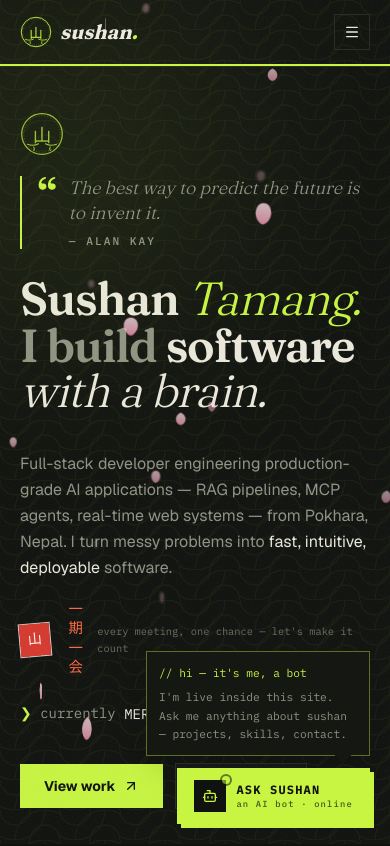
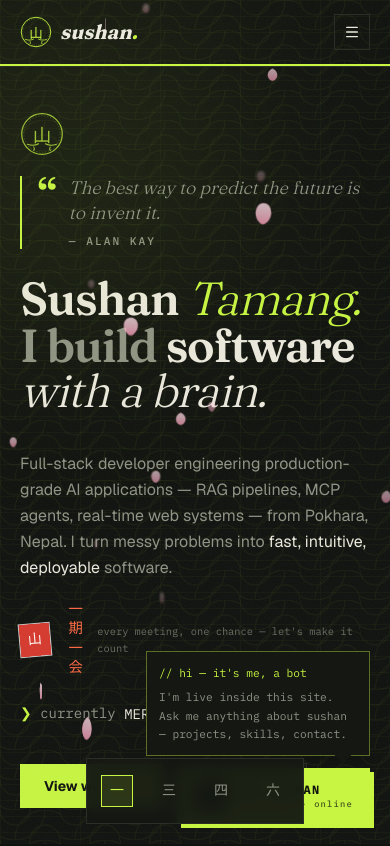
Before and after one commit to Sushantmg/sushan-portfolio, a Next.js app: page / in a window 390 px wide. Shown: the top 846 px of the page. Built offline with nearby package versions, Linux system fonts and the light colour scheme.

Commit message:
More enhancement: mobile quick-nav dock, palette actions, cert lightbox keys, blueprint grid, scrollbar, footer end-mark, live tab title

```diff
--- a/src/app/globals.css
+++ b/src/app/globals.css
@@ -36,6 +36,26 @@ body {
 :focus-visible {
   outline: 2px dashed #c7f542;
   outline-offset: 3px;
+}
+
+::-webkit-scrollbar {
+  width: 10px;
+  height: 10px;
+}
+::-webkit-scrollbar-track {
+  background: #10120f;
+}
+::-webkit-scrollbar-thumb {
+  background: #2a2e26;
+  border: 2px solid #10120f;
+  border-radius: 8px;
+}
+::-webkit-scrollbar-thumb:hover {
+  background: #6b7241;
+}
+html {
+  scrollbar-width: thin;
+  scrollbar-color: #2a2e26 #10120f;
 }
 
 ::selection {
--- a/src/app/page.tsx
+++ b/src/app/page.tsx
@@ -9,6 +9,7 @@ import { Experience } from "@/components/Experience";
 import { Footer } from "@/components/Footer";
 import { Hero } from "@/components/Hero";
 import { Karesansui } from "@/components/Karesansui";
+import { MobileDock } from "@/components/MobileDock";
 import { Navbar } from "@/components/Navbar";
 import { Petals, SakuraBranch } from "@/components/Petals";
 import { Preloader } from "@/components/Preloader";
@@ -39,6 +40,10 @@ export default function Home() {
       />
       <SmoothScroll />
       <div aria-hidden className="seigaiha fixed inset-0 z-0 opacity-[0.045]" />
+      <div
+        aria-hidden
+        className="fixed inset-0 z-0 bg-[linear-gradient(to_right,#c7f542_1px,transparent_1px),linear-gradient(to_bottom,#c7f542_1px,transparent_1px)] bg-[size:5rem_1rem] opacity-[0.03]"
+      />
       <Preloader />
       <Petals />
       <SakuraBranch />
@@ -56,6 +61,7 @@ export default function Home() {
       <Footer />
       <Chatbot />
       <BackToTop />
+      <MobileDock />
       <CommandPalette />
       <CustomCursor />
     </div>
--- a/src/components/CommandPalette.tsx
+++ b/src/components/CommandPalette.tsx
@@ -1,14 +1,22 @@
 "use client";
 
 import { AnimatePresence, motion } from "framer-motion";
-import { ArrowUpRight, CornerDownLeft, NotebookPen, MessageSquareText } from "lucide-react";
+import {
+  ArrowUpRight,
+  Bot,
+  Copy,
+  CornerDownLeft,
+  Mail,
+  NotebookPen,
+} from "lucide-react";
 import { useEffect, useMemo, useRef, useState } from "react";
+import { GitHubIcon, LinkedInIcon } from "./BrandIcons";
 
 type Action = {
   id: string;
   label: string;
   hint: string;
-  kind: "nav" | "ask";
+  kind: "nav" | "ask" | "do" | "open";
   href?: string;
   query?: string;
 };
@@ -20,6 +28,14 @@ const navActions: Action[] = [
   { id: "projects", label: "Projects", hint: "live work", kind: "nav", href: "#projects" },
   { id: "education", label: "Education", hint: "certs & degrees", kind: "nav", href: "#education" },
   { id: "contact", label: "Contact", hint: "hire / reach out", kind: "nav", href: "#contact" },
+  { id: "top", label: "Back to top", hint: "scroll to hero", kind: "nav", href: "#top" },
+];
+
+const doActions: Action[] = [
+  { id: "email", label: "Copy email", hint: "sushantmg2004@gmail.com", kind: "do" },
+  { id: "chat", label: "Open chat", hint: "ask ?sushan anything", kind: "do" },
+  { id: "github", label: "Open GitHub", hint: "github.com/Sushantmg", kind: "open", href: "https://github.com/Sushantmg" },
+  { id: "linkedin", label: "Open LinkedIn", hint: "linkedin.com/in/sushan-tamang-9406712b1", kind: "open", href: "https://www.linkedin.com/in/sushan-tamang-9406712b1/" },
 ];
 
 export function CommandPalette() {
@@ -49,8 +65,12 @@ export function CommandPalette() {
 
   const results = useMemo(() => {
     const q = query.trim().toLowerCase();
+    const match = (hay: string) => !q || hay.toLowerCase().includes(q);
     const navs = navActions.filter(
-      (a) => !q || a.label.toLowerCase().includes(q) || a.hint.includes(q),
+      (a) => match(a.label) || match(a.hint),
+    );
+    const dos = doActions.filter(
+      (a) => match(a.label) || match(a.hint),
     );
     const asks: Action[] = q
       ? [
@@ -63,7 +83,7 @@ export function CommandPalette() {
           },
         ]
       : [];
-    return [...navs, ...asks];
+    return [...navs, ...dos, ...asks];
   }, [query]);
 
   const run = (action: Action) => {
@@ -73,6 +93,14 @@ export function CommandPalette() {
       window.dispatchEvent(
         new CustomEvent("sushan:ask", { detail: action.query }),
       );
+    } else if (action.kind === "do") {
+      if (action.id === "email") {
+        navigator.clipboard?.writeText("sushantmg2004@gmail.com").catch(() => {});
+      } else if (action.id === "chat") {
+        window.dispatchEvent(new CustomEvent("sushan:ask", { detail: "hi" }));
+      }
+    } else if (action.kind === "open" && action.href) {
+      window.open(action.href, "_blank", "noopener,noreferrer");
     }
     setOpen(false);
     setQuery("");
@@ -146,8 +174,16 @@ export function CommandPalette() {
 <span className="flex min-w-0 items-center gap-3">
   {action.kind === "nav" ? (
     <NotebookPen className="h-4 w-4 shrink-0 text-acid" />
+  ) : action.kind === "ask" ? (
+    <Bot className="h-4 w-4 shrink-0 text-vermilion" />
+  ) : action.kind === "do" && action.id === "email" ? (
+    <Copy className="h-4 w-4 shrink-0 text-acid" />
+  ) : action.kind === "do" ? (
+    <Bot className="h-4 w-4 shrink-0 text-vermilion" />
+  ) : action.id === "github" ? (
+    <GitHubIcon className="h-4 w-4 shrink-0 text-muted" />
   ) : (
-                        <MessageSquareText className="h-4 w-4 shrink-0 text-vermilion" />
+    <LinkedInIcon className="h-4 w-4 shrink-0 text-muted" />
   )}
   <span className="truncate text-sm text-ink">
     {action.label}
@@ -157,10 +193,15 @@ export function CommandPalette() {
                       <span className="font-mono hidden text-[0.65rem] text-muted sm:block">
                         {action.hint}
                       </span>
-                      {action.kind === "nav" ? (
+                      {action.kind === "nav" ||
+                      action.kind === "open" ? (
                         <ArrowUpRight className="h-3.5 w-3.5 text-muted" />
+                      ) : action.kind === "ask" ? (
+                        <CornerDownLeft className="h-3.5 w-3.5 text-muted" />
+                      ) : action.kind === "do" && action.id === "chat" ? (
+                        <Bot className="h-3.5 w-3.5 text-muted" />
                       ) : (
-                        <CornerDownLeft className="h-3.5 w-3.5 text-muted" />
+                        <Mail className="h-3.5 w-3.5 text-muted" />
                       )}
                     </span>
                   </button>
--- a/src/components/EducationCertifications.tsx
+++ b/src/components/EducationCertifications.tsx
@@ -1,9 +1,9 @@
 "use client";
 
 import { AnimatePresence, motion } from "framer-motion";
-import { ExternalLink, X, ZoomIn } from "lucide-react";
+import { ChevronLeft, ChevronRight, ExternalLink, X, ZoomIn } from "lucide-react";
 import Image from "next/image";
-import { useState } from "react";
+import { useEffect, useMemo, useState } from "react";
 import { certifications, education } from "@/lib/data";
 import { Reveal, SectionHeading, StaggerGroup, StaggerItem } from "./Reveal";
 import { IssuerIcon } from "./SkillIcon";
@@ -14,11 +14,32 @@ export function EducationCertifications() {
   const [active, setActive] = useState<Cert | null>(null);
   const [filter, setFilter] = useState<"all" | "anthropic" | "local">("all");
 
-  const visibleCerts = certifications.filter(
-    (c) =>
-      filter === "all" ||
-      (filter === "anthropic" ? c.issuerIcon === "anthropic" : c.issuerIcon !== "anthropic"),
+  const visibleCerts = useMemo(
+    () =>
+      certifications.filter(
+        (c) =>
+          filter === "all" ||
+          (filter === "anthropic" ? c.issuerIcon === "anthropic" : c.issuerIcon !== "anthropic"),
+      ),
+    [filter],
   );
+
+  useEffect(() => {
+    if (!active) return;
+    const onKey = (e: KeyboardEvent) => {
+      if (e.key === "Escape") {
+        setActive(null);
+        return;
+      }
+      if (e.key !== "ArrowRight" && e.key !== "ArrowLeft") return;
+      const i = visibleCerts.findIndex((c) => c.title === active.title);
+      if (i === -1) return;
+      const step = e.key === "ArrowRight" ? 1 : -1;
+      setActive(visibleCerts[(i + step + visibleCerts.length) % visibleCerts.length]);
+    };
+    window.addEventListener("keydown", onKey);
+    return () => window.removeEventListener("keydown", onKey);
+  }, [active, visibleCerts]);
 
   return (
     <section id="education" className="relative scroll-mt-20 border-t border-line py-24 sm:py-32 lg:pl-16">
@@ -191,6 +212,32 @@ export function EducationCertifications() {
                   <p className="font-mono text-xs text-muted">{active.issuer}</p>
                 </div>
                 <div className="flex items-center gap-2">
+                  <span className="mr-1 font-mono text-[0.65rem] text-muted">
+                    {visibleCerts.findIndex((c) => c.title === active.title) + 1} /{" "}
+                    {visibleCerts.length}
+                  </span>
+                  <button
+                    type="button"
+                    onClick={() => {
+                      const i = visibleCerts.findIndex((c) => c.title === active.title);
+                      setActive(visibleCerts[(i - 1 + visibleCerts.length) % visibleCerts.length]);
+                    }}
+                    aria-label="Previous certificate"
+                    className="grid h-8 w-8 place-items-center border border-line text-muted transition-colors hover:border-acid hover:text-acid"
+                  >
+                    <ChevronLeft className="h-4 w-4" />
+                  </button>
+                  <button
+                    type="button"
+                    onClick={() => {
+                      const i = visibleCerts.findIndex((c) => c.title === active.title);
+                      setActive(visibleCerts[(i + 1) % visibleCerts.length]);
+                    }}
+                    aria-label="Next certificate"
+                    className="grid h-8 w-8 place-items-center border border-line text-muted transition-colors hover:border-acid hover:text-acid"
+                  >
+                    <ChevronRight className="h-4 w-4" />
+                  </button>
                   {active.verify && (
                     <a
                       href={active.verify}
--- a/src/components/Footer.tsx
+++ b/src/components/Footer.tsx
@@ -1,4 +1,5 @@
 import { profile } from "@/lib/data";
+import { Kamon } from "./Kamon";
 import { LiveClock } from "./LiveClock";
 
 export function Footer() {
@@ -16,14 +17,27 @@ export function Footer() {
         <p className="flex items-center gap-2">
           built by hand <span className="text-acid">→</span> next.js ·
           typescript · tailwind
-        </p>
-        <p className="flex items-center gap-4">
-          <span className="flex items-center gap-1.5">
+          <span className="ml-2 inline-flex items-center gap-1.5 text-acid">
             <span className="h-1 w-1 animate-pulse bg-acid" />
             <LiveClock timeZone="Asia/Kathmandu" />
           </span>
-          <span className="text-acid">~/</span>sushan
         </p>
+        <a
+          href="#top"
+          className="flex items-center gap-2 transition-colors hover:text-acid"
+        >
+          <span className="text-acid">↑</span> back to top
+        </a>
+      </div>
+
+      <div className="mx-auto mt-8 flex max-w-6xl items-center justify-center gap-4 px-5 sm:px-8 lg:px-14">
+        <span className="h-px w-20 bg-line sm:w-40" />
+        <Kamon className="h-6 w-6 text-acid/60" />
+        <span className="hanko inline-grid h-6 w-6 rotate-[-4deg] text-[0.65rem]">
+          終
+        </span>
+        <Kamon className="h-6 w-6 text-acid/40" />
+        <span className="h-px w-20 bg-line sm:w-40" />
       </div>
     </footer>
   );
--- /dev/null
+++ b/src/components/MobileDock.tsx
@@ -0,0 +1,82 @@
+"use client";
+
+import { motion } from "framer-motion";
+import { useEffect, useState } from "react";
+
+const items = [
+  { kanji: "一", label: "About", href: "#about" },
+  { kanji: "三", label: "Skills", href: "#skills" },
+  { kanji: "四", label: "Projects", href: "#projects" },
+  { kanji: "六", label: "Contact", href: "#contact" },
+];
+
+export function MobileDock() {
+  const [hidden, setHidden] = useState(false);
+  const [active, setActive] = useState("");
+
+  useEffect(() => {
+    let last = 0;
+    const onScroll = () => {
+      const y = window.scrollY;
+      if (y > 140 && y > last + 8) setHidden(true);
+      else if (y < last - 8) setHidden(false);
+      last = y;
+    };
+    window.addEventListener("scroll", onScroll, { passive: true });
+    return () => window.removeEventListener("scroll", onScroll);
+  }, []);
+
+  useEffect(() => {
+    const ids = items.map((i) => i.href.slice(1));
+    const obs = new IntersectionObserver(
+      (entries) =>
+        entries.forEach((e) => e.isIntersecting && setActive(e.target.id)),
+      { rootMargin: "-40% 0px -55% 0px" },
+    );
+    ids.forEach((id) => {
+      const el = document.getElementById(id);
+      if (el) obs.observe(el);
+    });
+    return () => obs.disconnect();
+  }, []);
+
+  return (
+    <motion.nav
+      style={{ x: "-50%" }}
+      initial={false}
+      animate={{ y: hidden ? "6rem" : 0 }}
+      transition={{ duration: 0.25, ease: [0.22, 1, 0.36, 1] }}
+      className="fixed bottom-5 left-1/2 z-50 lg:hidden"
+      aria-label="Quick navigation"
+    >
+      <div className="flex items-center gap-1 border border-line bg-carbon-2/95 p-1.5 backdrop-blur">
+        {items.map((item) => {
+          const isActive = active === item.href.slice(1);
+          return (
+            <a
+              key={item.href}
+              href={item.href}
+              aria-label={item.label}
+              title={item.label}
+              className={`grid w-12 place-items-center py-2.5 font-mono text-sm transition-colors duration-200 ${
+                isActive
+                  ? "text-acid"
+                  : "text-muted hover:text-acid"
+              }`}
+            >
+              <span
+                className={`grid h-8 w-8 place-items-center border transition-colors duration-200 ${
+                  isActive
+                    ? "border-acid bg-acid/10"
+                    : "border-transparent"
+                }`}
+              >
+                <span className="kanji">{item.kanji}</span>
+              </span>
+            </a>
+          );
+        })}
+      </div>
+    </motion.nav>
+  );
+}
--- a/src/components/Navbar.tsx
+++ b/src/components/Navbar.tsx
@@ -49,6 +49,15 @@ export function Navbar() {
     });
     return () => observer.disconnect();
   }, []);
+
+  useEffect(() => {
+    if (active === "top") {
+      document.title = "Sushan Tamang — Full-Stack & AI Developer";
+      return;
+    }
+    const link = links.find((l) => l.href === `#${active}`);
+    if (link) document.title = `${kanjiOf(link.index)} ${link.label} · Sushan Tamang`;
+  }, [active]);
 
   return (
     <>
```
Lines whose indentation alone changed are shown as unchanged.
